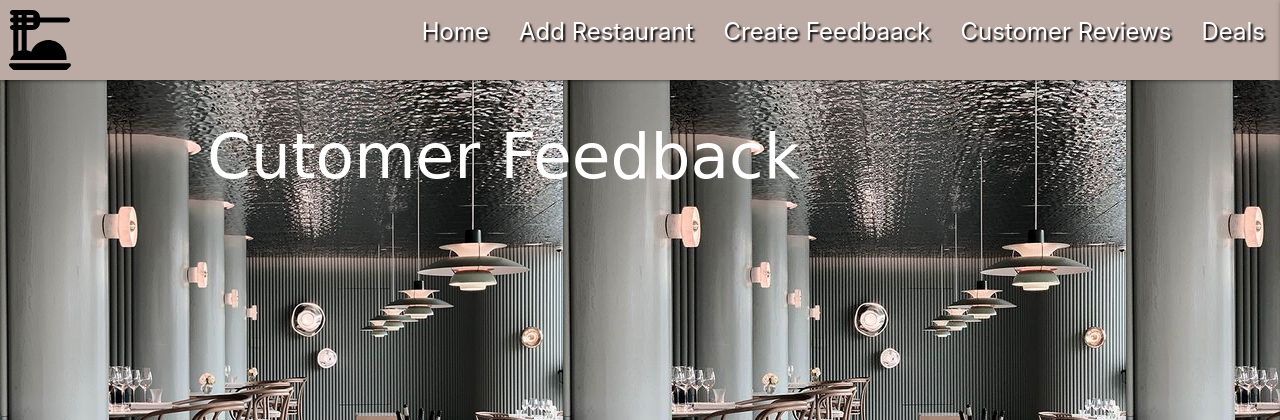
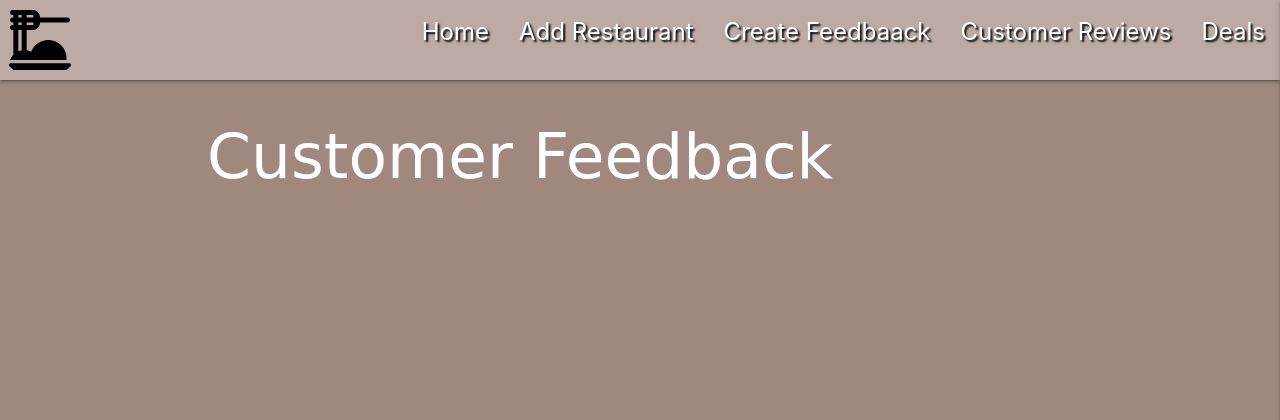
Before and after one commit to Muhammad-MO/project3-RestaurantReview, a Flask app: page /feedback in a window 1280 px wide. Shown: the top 420 px of the page. Run offline with Flask 2, Linux system fonts and the light colour scheme; data that the repository does not hold is empty.

Commit message:
changed background cover color

```diff
--- a/restaurant/static/css/style.css
+++ b/restaurant/static/css/style.css
@@ -5,7 +5,8 @@
 
 body {
 
-    background-image:url('/static/images/restaurant.jpeg');
+    background-color: #a1887f;
+    background-size: cover;
  }
 
 
--- a/restaurant/templates/customer_feedback_template.html
+++ b/restaurant/templates/customer_feedback_template.html
@@ -3,7 +3,7 @@
 {%block content%}
 
 
-<h1>Cutomer Feedback</h1>
+<h1>Customer Feedback</h1>
 
 
      <div style="display:flex;flex-wrap:wrap">
```
